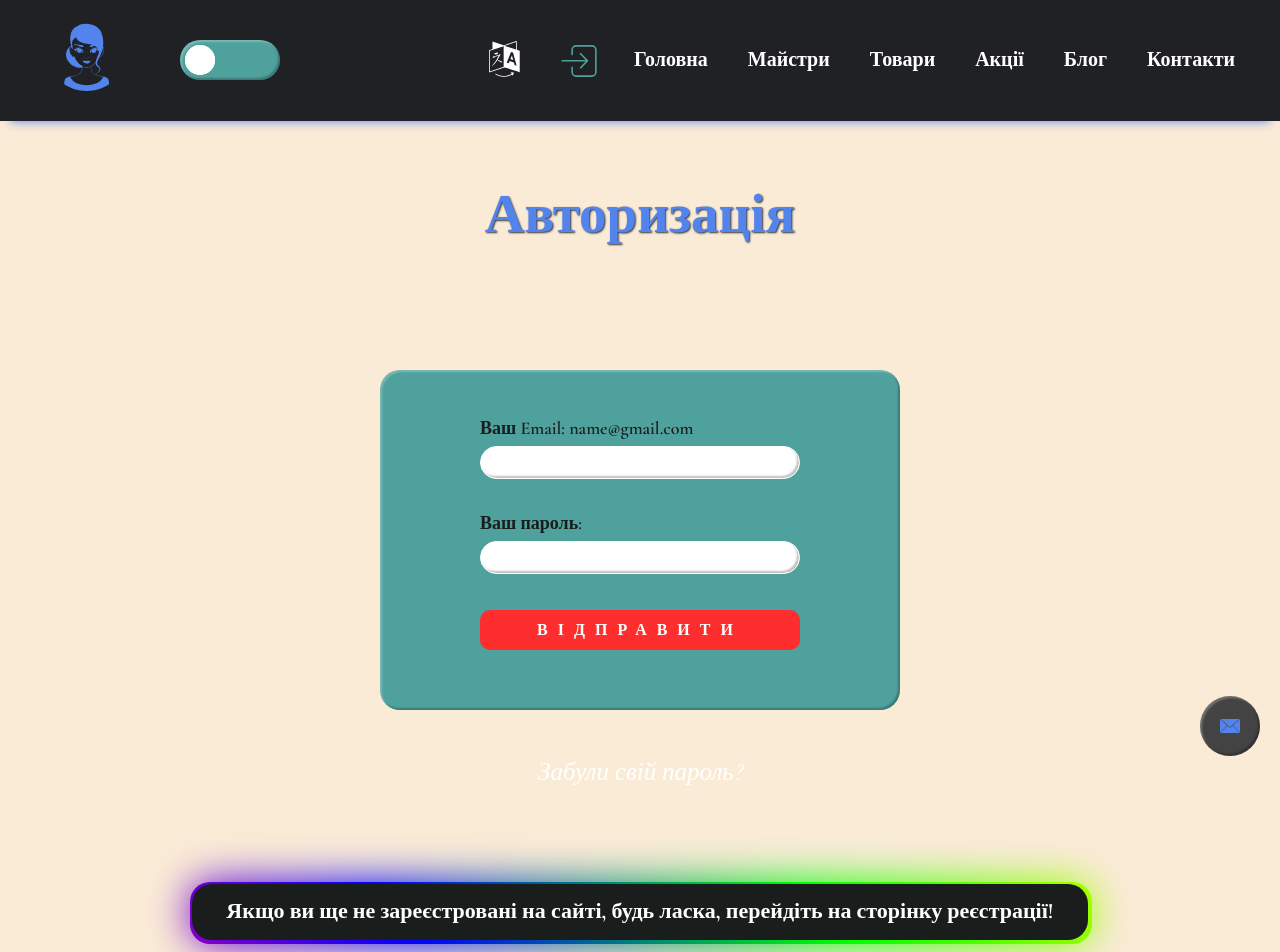
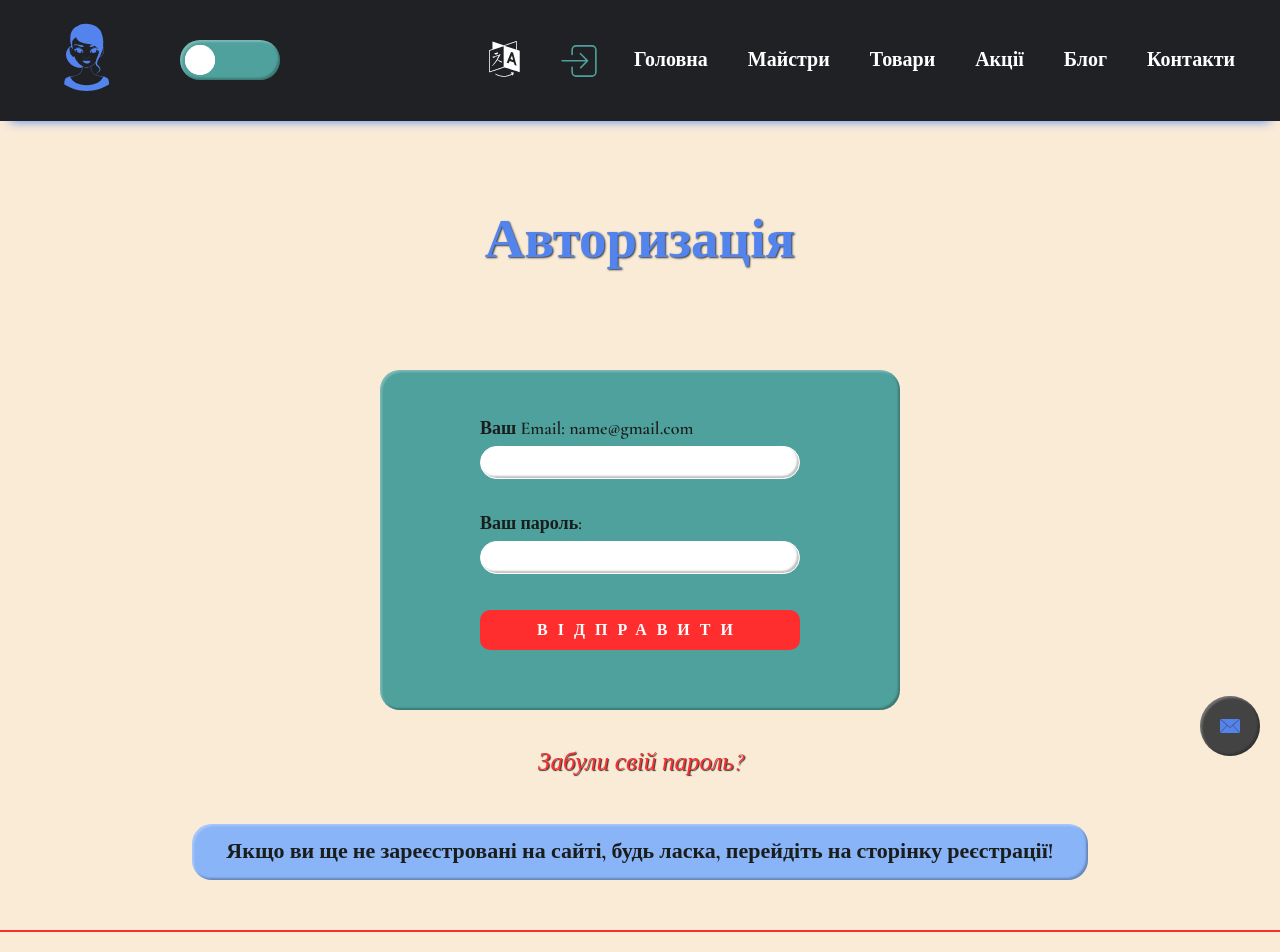
Before and after one commit to dimatany/ReactLess, a React (Create React App) app: page /login in a window 1280 px wide. Shown: the top 952 px of the page. Built offline with nearby package versions, Linux system fonts and the light colour scheme; no server answers.

Commit message:
fixed some css rules

```diff
--- a/src/Сomponents/FormLoginSingUp/FormLoginSingUp.module.css
+++ b/src/Сomponents/FormLoginSingUp/FormLoginSingUp.module.css
@@ -4,7 +4,7 @@
   min-width: 320px;
   max-width: 500px;
   width: 90%;
-  margin: 0 auto 50px;
+  margin: 0 auto 20px;
   padding: 30px 10px 0;
   background: #4fa19d;
   border-radius: 20px;
--- a/src/Сomponents/FormLoginSingUp/FormLoginSingUp.module.scss
+++ b/src/Сomponents/FormLoginSingUp/FormLoginSingUp.module.scss
@@ -17,7 +17,7 @@ $lime-green: #4fa19d;
   min-width: 320px;
   max-width: 500px;
   width: 90%;
-  margin: 0 auto 50px;
+  margin: 0 auto 20px;
   padding: 30px 10px 0;
   background: $lime-green;
   border-radius: 20px;
--- a/src/Сomponents/Login/Login.module.css
+++ b/src/Сomponents/Login/Login.module.css
@@ -5,52 +5,25 @@
   text-align: center;
 }
 .wrap p {
-  margin-bottom: 100px;
+  margin-bottom: 50px;
 }
 .wrap .transition {
   width: 70%;
-  margin: 70px auto 70px;
+  margin: 10px auto 50px;
   text-align: center;
   padding-top: 15px;
   padding-bottom: 15px;
   position: relative;
-  background: #191d1c;
+  background: #8ab4f8;
+  box-shadow: inset 2px 2px 2px hsla(0deg, 0%, 100%, 0.25), inset -2px -2px 2px rgba(0, 0, 0, 0.25);
   border-radius: 20px;
 }
 .wrap .transition a {
   cursor: pointer;
   text-decoration: none;
   font-size: 22px;
-  color: white;
+  color: #191d1c;
   margin: 5px;
-}
-.wrap .transition:before,
-.wrap .transition:after {
-  content: "";
-  position: absolute;
-  top: -2px;
-  left: -2px;
-  background: linear-gradient(45deg, #fb0094, #0000ff, #00ff00, #ffff00, #ff0000, #fb0094, #0000ff, #00ff00, #ffff00, #ff0000);
-  background-size: 400% 400%;
-  width: calc(100% + 6px);
-  height: calc(100% + 6px);
-  border-radius: 20px;
-  z-index: -1;
-  animation: animate 5s ease alternate infinite;
-}
-.wrap .transition:after {
-  filter: blur(20px);
-}
-@keyframes animate {
-  0% {
-    background-position: 0 50%;
-  }
-  50% {
-    background-position: 100% 50%;
-  }
-  100% {
-    background-position: 0 50%;
-  }
 }
 
 .wrapLink {
@@ -60,7 +33,8 @@
   font-style: italic;
 }
 .wrapLink .link {
-  color: #ffffff;
+  color: #FE2E2E;
+  text-shadow: 1px 1px 1px #333333;
   cursor: pointer;
   transition: all 200ms linear;
 }
--- a/src/Сomponents/Login/Login.module.scss
+++ b/src/Сomponents/Login/Login.module.scss
@@ -16,63 +16,35 @@ $lime-green: #4fa19d;
   margin: 0 auto;
   text-align: center;
   p {
-    margin-bottom: 100px;
+    margin-bottom: 50px;
   }
   .transition {
     width: 70%;
-    margin: 70px auto 70px;
+    margin: 10px auto 50px;
     text-align: center;
     padding-top: 15px;
     padding-bottom: 15px;
     position: relative;
-    background: $dark-salt;
+    background: $soft-blue;
+    box-shadow: inset 2px 2px 2px hsla(0deg, 0%, 100%, 0.25), inset -2px -2px 2px rgba(0, 0, 0, 0.25);
     border-radius: 20px;
     a {
       cursor: pointer;
       text-decoration: none;
       font-size: 22px;
-      color: white;
+      color: $dark-salt;
       margin: 5px;
     }
   }
-  .transition:before,
-  .transition:after{
-    content: '';
-    position: absolute;
-    top: -2px;
-    left: -2px;
-    background: linear-gradient(45deg,#fb0094,#0000ff,#00ff00,#ffff00,#ff0000,#fb0094,#0000ff,#00ff00,#ffff00,#ff0000);
-    background-size: 400% 400%;
-    width: calc(100% + 6px);
-    height: calc(100% + 6px);
-    border-radius: 20px;
-    z-index: -1;
-    animation: animate 5s ease alternate infinite;
-  }
-  .transition:after{
-    filter: blur(20px);
-  }
-  @keyframes animate{
-    0%{
-      background-position: 0 50%;
-    }
-    50%{
-      background-position: 100% 50%;
-    }
-    100%{
-      background-position: 0 50%;
-    }
-  }
-
 }
-
 .wrapLink {
   font-weight: 500;
   font-size: 25px;
   margin-top: 40px;
   font-style: italic;
   .link {
-    color: $white;
+    color: #FE2E2E;
+    text-shadow: 1px 1px 1px #333333;
     cursor: pointer;
     transition: all 200ms linear;
     &:hover {
--- a/src/Сomponents/SingUp/SingUp.module.css
+++ b/src/Сomponents/SingUp/SingUp.module.css
@@ -11,42 +11,15 @@
   padding-top: 15px;
   padding-bottom: 15px;
   position: relative;
-  background: #191d1c;
+  background: #edae3b;
+  box-shadow: inset 2px 2px 2px hsla(0deg, 0%, 100%, 0.25), inset -2px -2px 2px rgba(0, 0, 0, 0.25);
   border-radius: 20px;
 }
 .wrap .transition a {
   cursor: pointer;
   text-decoration: none;
   font-size: 22px;
-  color: white;
-}
-.wrap .transition:before,
-.wrap .transition:after {
-  content: "";
-  position: absolute;
-  top: -2px;
-  left: -2px;
-  background: linear-gradient(45deg, #fb0094, #0000ff, #00ff00, #ffff00, #ff0000, #fb0094, #0000ff, #00ff00, #ffff00, #ff0000);
-  background-size: 400% 400%;
-  width: calc(100% + 6px);
-  height: calc(100% + 6px);
-  border-radius: 20px;
-  z-index: -1;
-  animation: animate 5s ease alternate infinite;
-}
-.wrap .transition:after {
-  filter: blur(20px);
-}
-@keyframes animate {
-  0% {
-    background-position: 0 50%;
-  }
-  50% {
-    background-position: 100% 50%;
-  }
-  100% {
-    background-position: 0 50%;
-  }
+  color: #191d1c;
 }
 
 /*# sourceMappingURL=SingUp.module.css.map */
--- a/src/Сomponents/SingUp/SingUp.module.scss
+++ b/src/Сomponents/SingUp/SingUp.module.scss
@@ -22,41 +22,14 @@ $lime-green: #4fa19d;
     padding-top: 15px;
     padding-bottom: 15px;
     position: relative;
-    background: $dark-salt;
+    background: $bright-orange;
+    box-shadow: inset 2px 2px 2px hsla(0deg, 0%, 100%, 0.25), inset -2px -2px 2px rgba(0, 0, 0, 0.25);
     border-radius: 20px;
     a {
       cursor: pointer;
       text-decoration: none;
       font-size: 22px;
-      color: white;
-    }
-  }
-  .transition:before,
-  .transition:after{
-    content: '';
-    position: absolute;
-    top: -2px;
-    left: -2px;
-    background: linear-gradient(45deg,#fb0094,#0000ff,#00ff00,#ffff00,#ff0000,#fb0094,#0000ff,#00ff00,#ffff00,#ff0000);
-    background-size: 400% 400%;
-    width: calc(100% + 6px);
-    height: calc(100% + 6px);
-    border-radius: 20px;
-    z-index: -1;
-    animation: animate 5s ease alternate infinite;
-  }
-  .transition:after{
-    filter: blur(20px);
-  }
-  @keyframes animate{
-    0%{
-      background-position: 0 50%;
-    }
-    50%{
-      background-position: 100% 50%;
-    }
-    100%{
-      background-position: 0 50%;
+      color: $dark-salt;
     }
   }
 }
```
Also changed, not shown: 2 other files (tests, documents, lock files or other folders).
